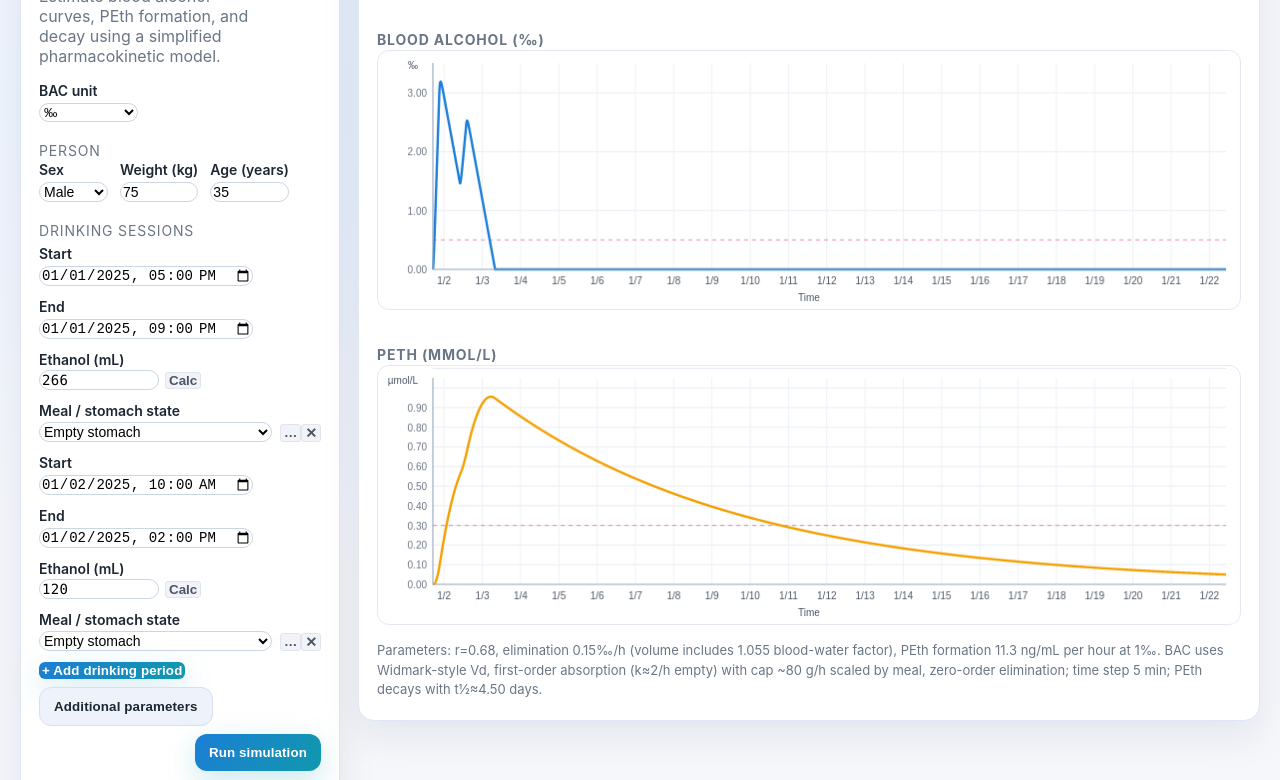
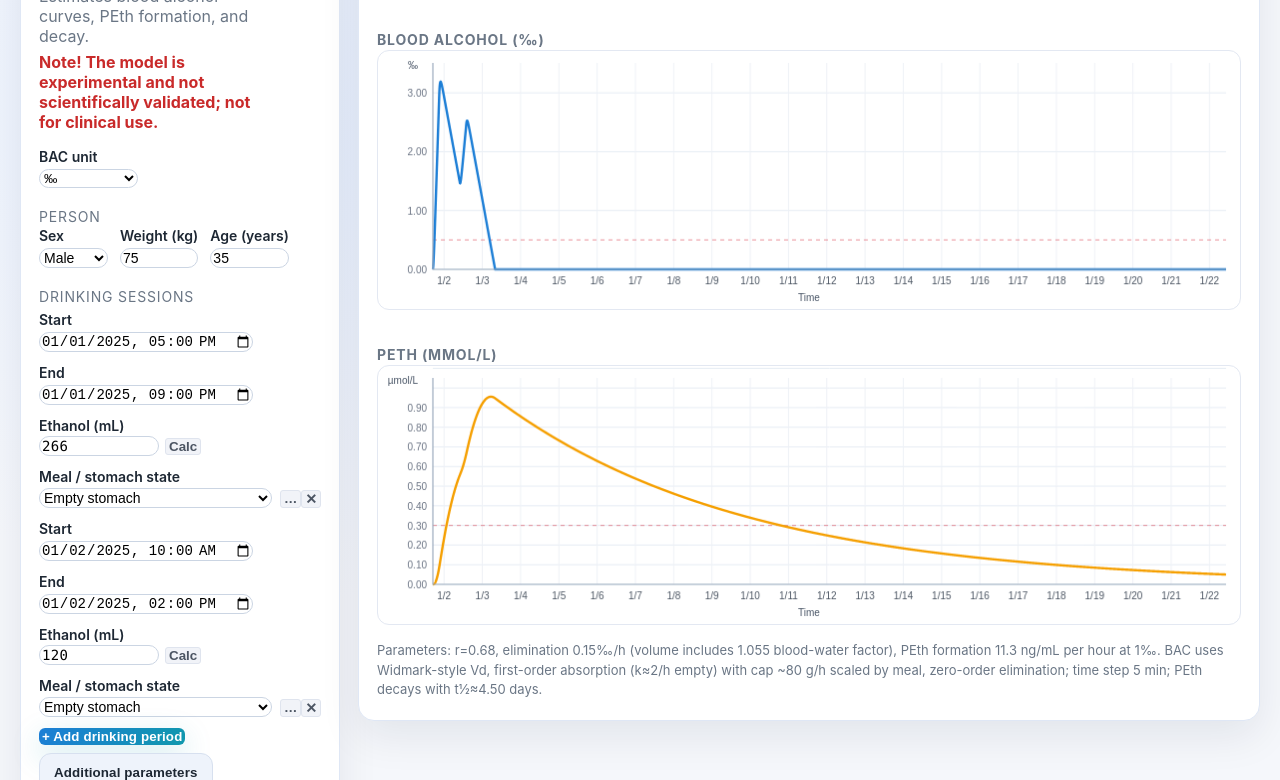
Before and after one commit to magi42/peth-sim, a website: page index.html in a window 1280 px wide. Shown: the part 127-907 px from the top of the page. Drawn offline with Linux system fonts and the light colour scheme.

Commit message:
Added a warning about experimental nature, scientific validation, and clinical use

```diff
--- a/i18n.js
+++ b/i18n.js
@@ -2,7 +2,8 @@
 const translations = {
   en: {
     title: 'BAC & PEth Simulator',
-    lead: 'Estimate blood alcohol curves, PEth formation, and decay using a simplified pharmacokinetic model.',
+    lead: 'Estimates blood alcohol curves, PEth formation, and decay.',
+    warning: 'Note! The model is experimental and not scientifically validated; not for clinical use.',
     langLabel: 'Language',
     personTitle: 'Person',
     sex: 'Sex',
@@ -86,7 +87,8 @@ const translations = {
   },
   fi: {
     title: 'Alkoholi- ja PEth-laskuri',
-    lead: 'Arvioi veren alkoholipitoisuuden, PEth-muodostuksen ja hajoamisen yksinkertaistetulla mallilla.',
+    lead: 'Arvioi veren alkoholipitoisuuden, PEth-muodostuksen ja hajoamisen.',
+    warning: 'Huom! Malli on kokeellinen, oikeellisuutta ei ole varmistettu tieteellisesti, ei hoitokäyttöön.',
     langLabel: 'Kieli',
     personTitle: 'Henkilö',
     sex: 'Sukupuoli',
@@ -130,7 +132,7 @@ const translations = {
     calcOptWineCan200: 'Viinitölkki 2 L (12%)',
     calcOptWineCan300: 'Viinitölkki 3 L (12%)',
     formationRateLabel: 'PEth-synteesi @ 1‰ (ng/mL/h)',
-    formationRateNote: 'Johdettu arvosta 0.016 μmol/L/h 1‰:ssa ≈ 11.3 ng/mL/h (PEth 16:0/18:1).',
+    formationRateNote: 'Johdettu arvosta 0.016 μmol/L/h 1‰:ssa ≈ 11.3 ng/mL/h (PEth 16:0/18:1). Malli lineaarinen suhteessa BAC:iin, aliarvioi hieman alle 1‰ pitoisuuksissa, yliarvioi korkeammissa.',
     halfNote: 'Kirjallisuudessa tyypillisesti ~3–6 päivää; vaihteluväli ~2–12 päivää.',
     absRateLabel: 'Imeytymisnopeus (g/h)',
     absRateNote: 'Lineaarinen mahan → veren nopeus (nopea, tyhjä maha). Laske arvoa jos syöty.',
--- a/index.html
+++ b/index.html
@@ -13,6 +13,7 @@
         <div>
           <h1 id="title">BAC & PEth Simulator</h1>
           <p class="lead" id="lead">Estimate blood alcohol curves, PEth formation, and decay using a simplified pharmacokinetic model.</p>
+          <p class="warning" id="warning">Note! The model is experimental and not scientifically validated; not for clinical use.</p>
         </div>
         <div class="lang-wrap">
           <select id="lang-select" aria-label="Language">
--- a/main.js
+++ b/main.js
@@ -637,6 +637,7 @@ function applyTranslations(lang) {
   };
   setText('title', t.title);
   setText('lead', t.lead);
+  setText('warning', t.warning || '');
   setText('lang-label', t.langLabel);
   setText('bac-unit-label', t.bacUnit);
   setText('person-title', t.personTitle);
--- a/style.css
+++ b/style.css
@@ -35,6 +35,11 @@ h1 {
 p.lead {
   margin: 0 0;
   color: var(--muted);
+}
+.warning {
+  margin: 6px 0 0;
+  color: #c92a2a;
+  font-weight: 700;
 }
 .lang-wrap {
   display: inline-flex;
```
